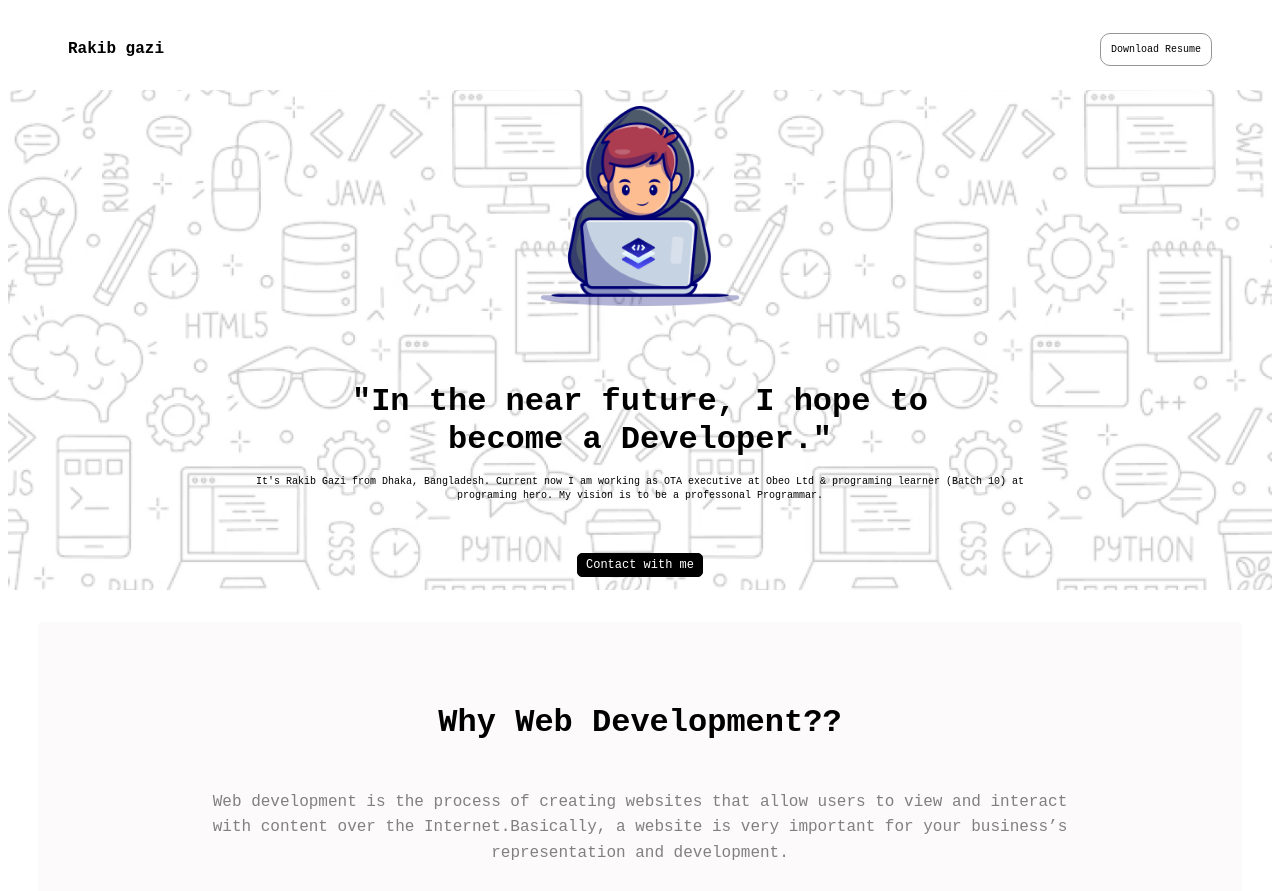
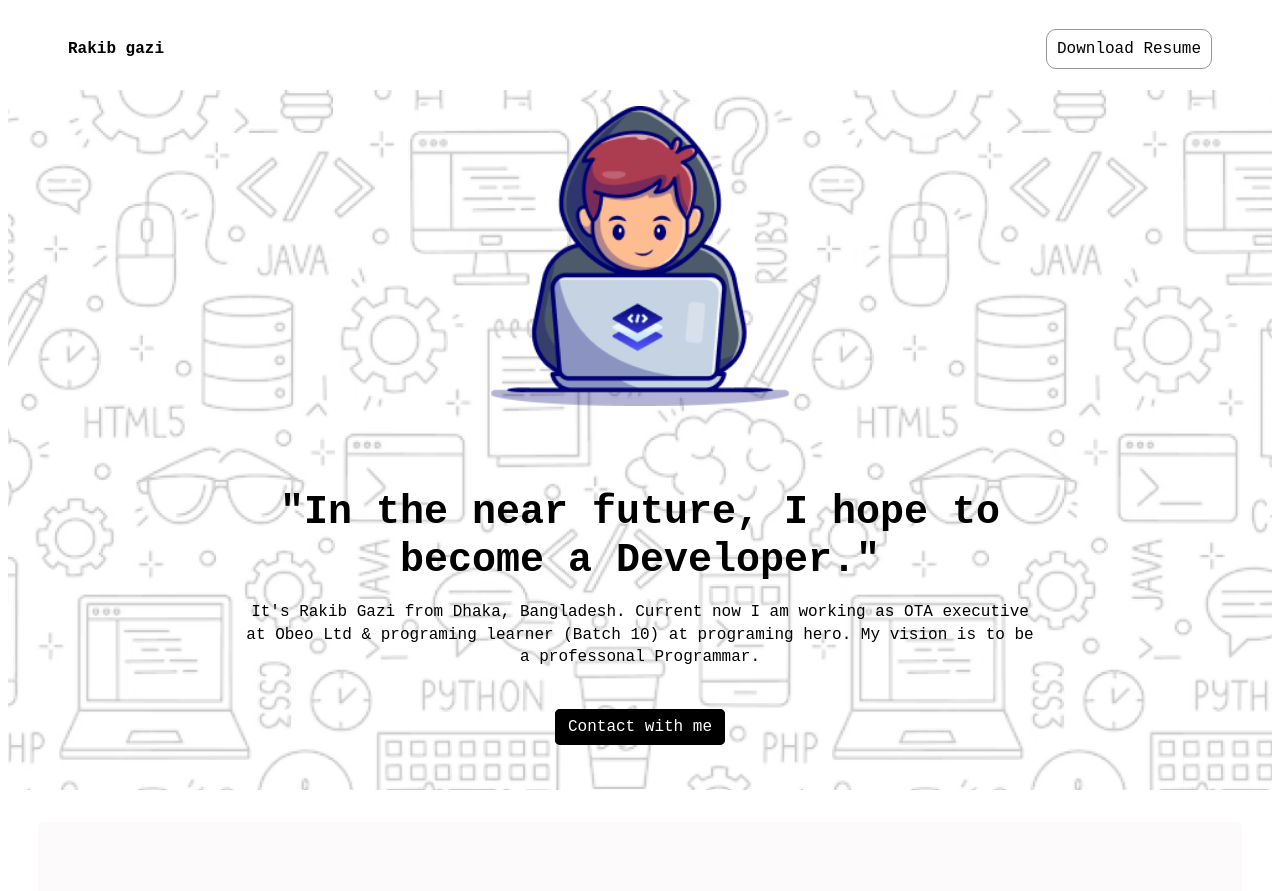
Before and after one commit to rakib-gazi/ph-assignment-1, a plain HTML site: page index.html in a window 1280 px wide. Shown: the top 891 px of the page. Drawn offline with Linux system fonts and the light colour scheme; a web font is replaced by a local one.

Commit message:
fixed hero section max with & located contact with me button to contact section

```diff
--- a/assets/css/custom.css
+++ b/assets/css/custom.css
@@ -41,14 +41,14 @@ body{
     font-family: "Azeret Mono", monospace;
     font-optical-sizing: auto;
     font-style: normal;
-    font-size: 10px;
+    font-size: 16px;
 }
 /* hero section */
 .hero{
     background-image: url("../images/Hero-bg.png");
     background-position:center ;
     background-size: cover;
-    height: 500px;
+    height: 700px;
     display: flex;
     justify-content: center;
 }
@@ -64,8 +64,8 @@ body{
 
 }
 .hero-img{
-    height: 200px;
-    width: 200px;
+    height: 300px;
+    width: 300px;
     margin-bottom: 50px;
 }
 .hero-item{
@@ -77,27 +77,28 @@ body{
   font-weight: 800;
   font-style: normal;
   line-height: 1.2;
-  font-size: 32px;
+  font-size: 40px;
   margin-bottom: 16px;
 }
 .hero-description{
     font-family: "Azeret Mono", monospace;
     font-optical-sizing: auto;
     font-style: normal;
-    font-size: 10px;
+    font-size: 16px;
     line-height: 1.4;
+    margin-bottom: 50px;
 }
 .hero-btn{
     font-family: "Azeret Mono", monospace;
     font-optical-sizing: auto;
     font-style: normal;
-    font-size: 12px;
+    font-size: 16px;
     background-color: black;
     color:white;
     border: 1px solid black;
     border-radius: 5px;
-    padding: 4px 8px;
-    margin-top: 40px;
+    padding: 8px 12px;
+    text-decoration: none;
 }
 /* abouts web develpment section */
 .about-section{
--- a/index.html
+++ b/index.html
@@ -18,7 +18,7 @@
 <body>
     <header>
         <!-- nav part -->
-        <nav class="asssignment-nav ">
+        <nav class="asssignment-nav container">
             <p class="font-azeret-bold">Rakib gazi</p>
             <button class="nav-btn">Download Resume</button>
         </nav>
@@ -26,7 +26,7 @@
     <main>
         <!-- hero section -->
          <section class="hero">
-            <div class="hero-content">
+            <div class="hero-content container">
                 <!-- hero section top image -->
                 <img class="hero-img" src="assets/images/Group.png" alt="hero image">
                 <div class="hero-item">
@@ -35,7 +35,7 @@
                     <!-- hero section description -->
                     <p class="hero-description">It's Rakib Gazi from Dhaka, Bangladesh. Current now I am working as OTA executive at Obeo Ltd & programing  learner (Batch 10) at programing hero. My vision is  to be a professonal Programmar.</p>
                     <!-- hero section button -->
-                    <button class="hero-btn">Contact with me</button>
+                    <a href="#footer-contact" class="hero-btn">Contact with me</a>
                 </div>
             </div>
          </section>
@@ -145,7 +145,7 @@
                 </div>
 
             </div>
-            <div class="footer-contact">
+            <div id="footer-contact" class="footer-contact">
                 <div class="contact-part">
                     <h1 class="about-heading-title text-white">I need Support</h1>
                     <p class="about-heading-description">Feel free to contact with me. Just place a message & I will <br>reply  my lovely text with you as soon as possible</p>
```
